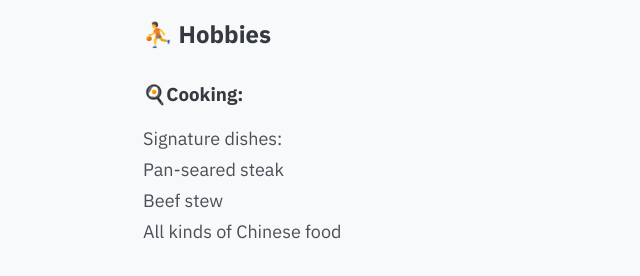
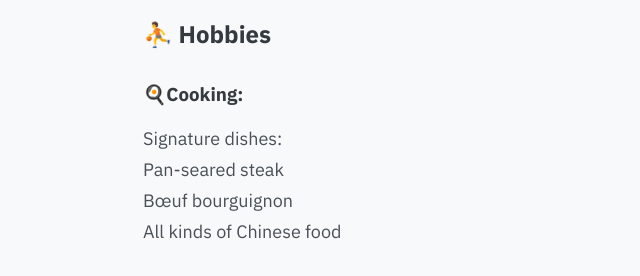
Before and after one commit to metachow/metachow.github.io, an Astro site: page /post/about in a window 1280 px wide. Shown: the part 1140-1416 px from the top of the page, without its empty margins (297-937 px from the left). Built offline with nearby package versions, Linux system fonts and the light colour scheme; Astro itself is replaced by a stand-in of ours.

Commit message:
Name the stew as bœuf bourguignon on About page
Co-Authored-By: Claude Opus 5 <noreply@anthropic.com>

```diff
--- a/src/content/posts/about.md
+++ b/src/content/posts/about.md
@@ -44,7 +44,7 @@ Japanese : Intermediate (JLPT N3 - N2)
 
 Signature dishes:
 Pan-seared steak
-Beef stew
+Bœuf bourguignon
 All kinds of Chinese food
 
 ### 📷Photography:
```
